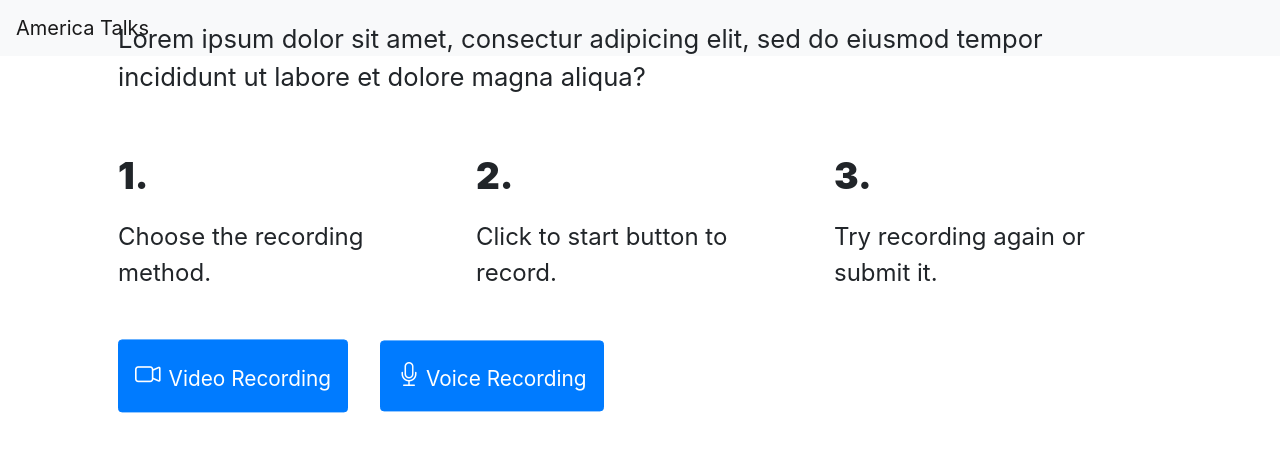
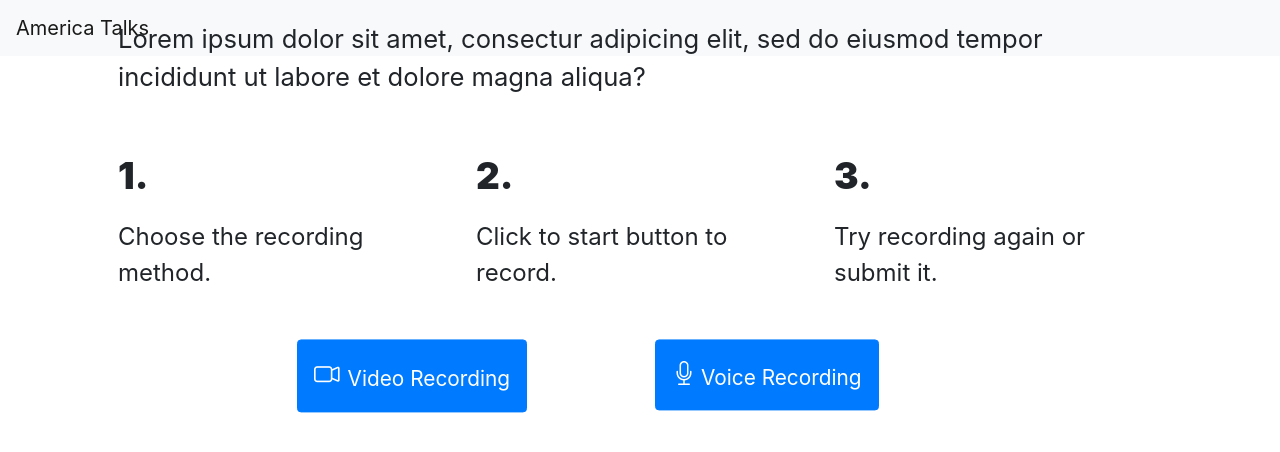
Before and after one commit to sandaiiyahh/Rural-Gap-Equalithon, a React (Create React App) app: page /start in a window 1280 px wide. Shown: the top 452 px of the page. Built offline with nearby package versions, Linux system fonts and the light colour scheme.

Commit message:
make MediaSelect buttons grid

```diff
--- a/src/components/MediaSelect.js
+++ b/src/components/MediaSelect.js
@@ -21,15 +21,21 @@
           <p className="step-text">Try recording again or submit it.</p>
         </div>
       </div>
+      <div className="row justify-content-center">
+        <div className="col-6 col-md-4">
           <Button className="media-btn">
             <i className="bi bi-camera-video icon"></i>
             <p className="btn-text">Video Recording</p>
           </Button>
+        </div>
+        <div className="col-6 col-md-4">
           <Button className="media-btn">
             <i className="bi bi-mic mic"></i>
             <p className="btn-text">Voice Recording</p>
           </Button>
         </div>
+      </div>
+    </div>
   );
 }
 
```
Lines whose indentation alone changed are shown as unchanged.
